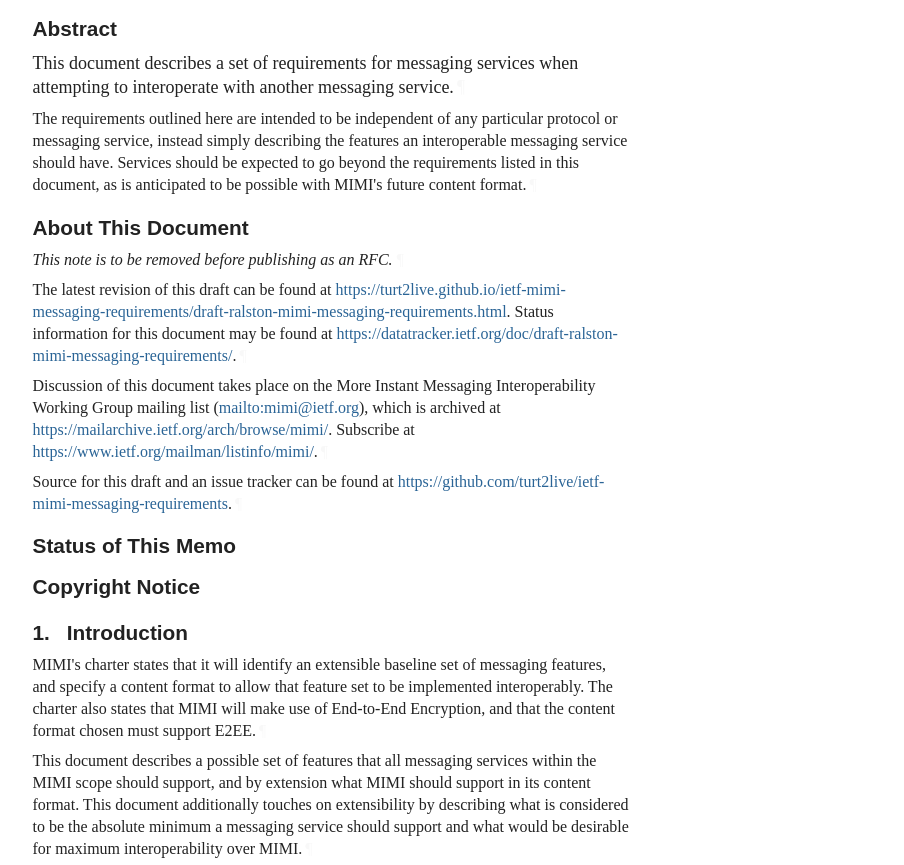
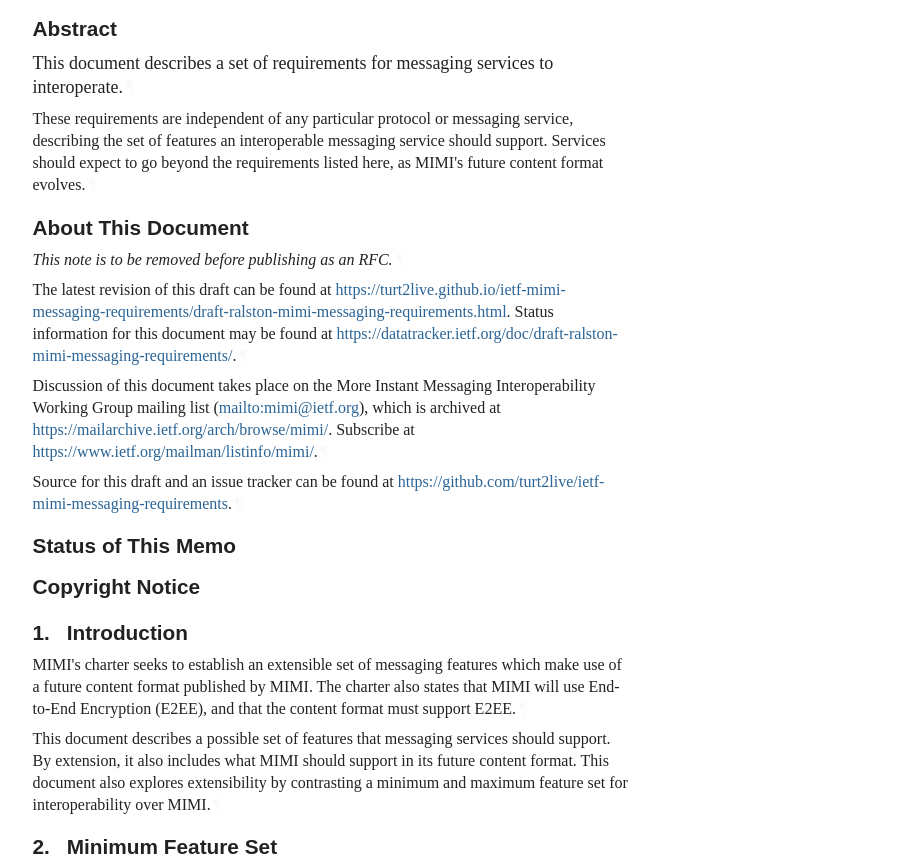
Before and after one commit to turt2live/ietf-mimi-messaging-requirements, a plain HTML site: page draft-ralston-mimi-messaging-requirements.html in a window 1280 px wide. Shown: the part 336-1201 px from the top of the page, without its empty margins (92-996 px from the left). Drawn offline with Linux system fonts and the light colour scheme; a web font is replaced by a local one.

Commit message:
Script updating gh-pages from f4134cf. [ci skip]

```diff
--- a/draft-ralston-mimi-messaging-requirements.html
+++ b/draft-ralston-mimi-messaging-requirements.html
@@ -7,13 +7,11 @@
 <title>Requirements of Interoperable Messaging</title>
 <meta content="Travis Ralston" name="author">
 <meta content="
-       This document describes a set of requirements for messaging services when attempting
-to interoperate with another messaging service.
-       The requirements outlined here are intended to be independent of any particular
-protocol or messaging service, instead simply describing the features an interoperable
-messaging service should have. Services should be expected to go beyond the requirements
-listed in this document, as is anticipated to be possible with MIMI's future content
-format.
+       This document describes a set of requirements for messaging services to interoperate.
+       These requirements are independent of any particular protocol or messaging service,
+describing the set of features an interoperable messaging service should support.
+Services should expect to go beyond the requirements listed here, as MIMI's future
+content format evolves.
     " name="description">
 <meta content="xml2rfc 3.16.0" name="generator">
 <meta content="mimi" name="keyword">
@@ -1061,7 +1059,7 @@
 </tr></thead>
 <tfoot><tr>
 <td class="left">Ralston</td>
-<td class="center">Expires 9 September 2023</td>
+<td class="center">Expires 11 September 2023</td>
 <td class="right">[Page]</td>
 </tr></tfoot>
 </table>
@@ -1074,12 +1072,12 @@
 <dd class="internet-draft">draft-ralston-mimi-messaging-requirements-latest</dd>
 <dt class="label-published">Published:</dt>
 <dd class="published">
-<time datetime="2023-03-08" class="published">8 March 2023</time>
+<time datetime="2023-03-10" class="published">10 March 2023</time>
     </dd>
 <dt class="label-intended-status">Intended Status:</dt>
 <dd class="intended-status">Informational</dd>
 <dt class="label-expires">Expires:</dt>
-<dd class="expires"><time datetime="2023-09-09">9 September 2023</time></dd>
+<dd class="expires"><time datetime="2023-09-11">11 September 2023</time></dd>
 <dt class="label-authors">Author:</dt>
 <dd class="authors">
 <div class="author">
@@ -1092,13 +1090,11 @@
 <h1 id="title">Requirements of Interoperable Messaging</h1>
 <section id="section-abstract">
       <h2 id="abstract"><a href="#abstract" class="selfRef">Abstract</a></h2>
-<p id="section-abstract-1">This document describes a set of requirements for messaging services when attempting
-to interoperate with another messaging service.<a href="#section-abstract-1" class="pilcrow">¶</a></p>
-<p id="section-abstract-2">The requirements outlined here are intended to be independent of any particular
-protocol or messaging service, instead simply describing the features an interoperable
-messaging service should have. Services should be expected to go beyond the requirements
-listed in this document, as is anticipated to be possible with MIMI's future content
-format.<a href="#section-abstract-2" class="pilcrow">¶</a></p>
+<p id="section-abstract-1">This document describes a set of requirements for messaging services to interoperate.<a href="#section-abstract-1" class="pilcrow">¶</a></p>
+<p id="section-abstract-2">These requirements are independent of any particular protocol or messaging service,
+describing the set of features an interoperable messaging service should support.
+Services should expect to go beyond the requirements listed here, as MIMI's future
+content format evolves.<a href="#section-abstract-2" class="pilcrow">¶</a></p>
 </section>
 <section class="note rfcEditorRemove" id="section-note.1">
       <h2 id="name-about-this-document">
@@ -1135,7 +1131,7 @@
         time. It is inappropriate to use Internet-Drafts as reference
         material or to cite them other than as "work in progress."<a href="#section-boilerplate.1-3" class="pilcrow">¶</a></p>
 <p id="section-boilerplate.1-4">
-        This Internet-Draft will expire on 9 September 2023.<a href="#section-boilerplate.1-4" class="pilcrow">¶</a></p>
+        This Internet-Draft will expire on 11 September 2023.<a href="#section-boilerplate.1-4" class="pilcrow">¶</a></p>
 </section>
 </div>
 <div id="copyright">
@@ -1196,15 +1192,13 @@
       <h2 id="name-introduction">
 <a href="#section-1" class="section-number selfRef">1. </a><a href="#name-introduction" class="section-name selfRef">Introduction</a>
       </h2>
-<p id="section-1-1">MIMI's charter states that it will identify an extensible baseline set of messaging
-features, and specify a content format to allow that feature set to be implemented
-interoperably. The charter also states that MIMI will make use of End-to-End Encryption,
-and that the content format chosen must support E2EE.<a href="#section-1-1" class="pilcrow">¶</a></p>
-<p id="section-1-2">This document describes a possible set of features that all messaging services within
-the MIMI scope should support, and by extension what MIMI should support in its content
-format. This document additionally touches on extensibility by describing what is considered
-to be the absolute minimum a messaging service should support and what would be desirable
-for maximum interoperability over MIMI.<a href="#section-1-2" class="pilcrow">¶</a></p>
+<p id="section-1-1">MIMI's charter seeks to establish an extensible set of messaging features which make
+use of a future content format published by MIMI. The charter also states that MIMI will
+use End-to-End Encryption (E2EE), and that the content format must support E2EE.<a href="#section-1-1" class="pilcrow">¶</a></p>
+<p id="section-1-2">This document describes a possible set of features that messaging services should support.
+By extension, it also includes what MIMI should support in its future content format.
+This document also explores extensibility by contrasting a minimum and maximum feature
+set for interoperability over MIMI.<a href="#section-1-2" class="pilcrow">¶</a></p>
 </section>
 </div>
 <div id="minimum-feature-set">
```
Also changed, not shown: draft-ralston-mimi-messaging-requirements.txt.
